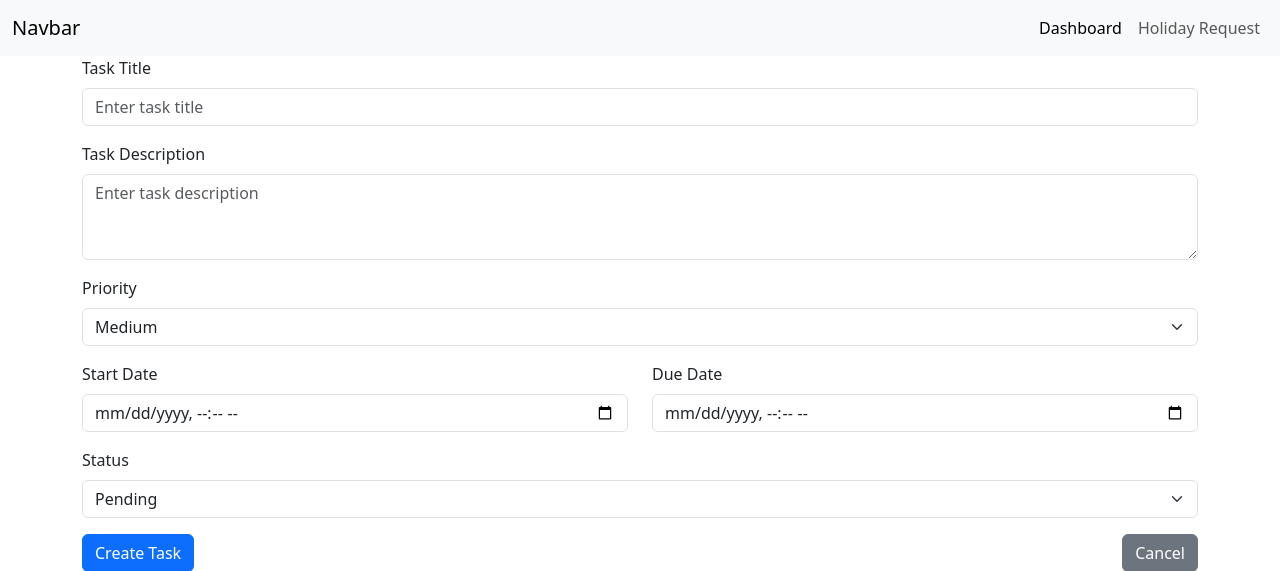
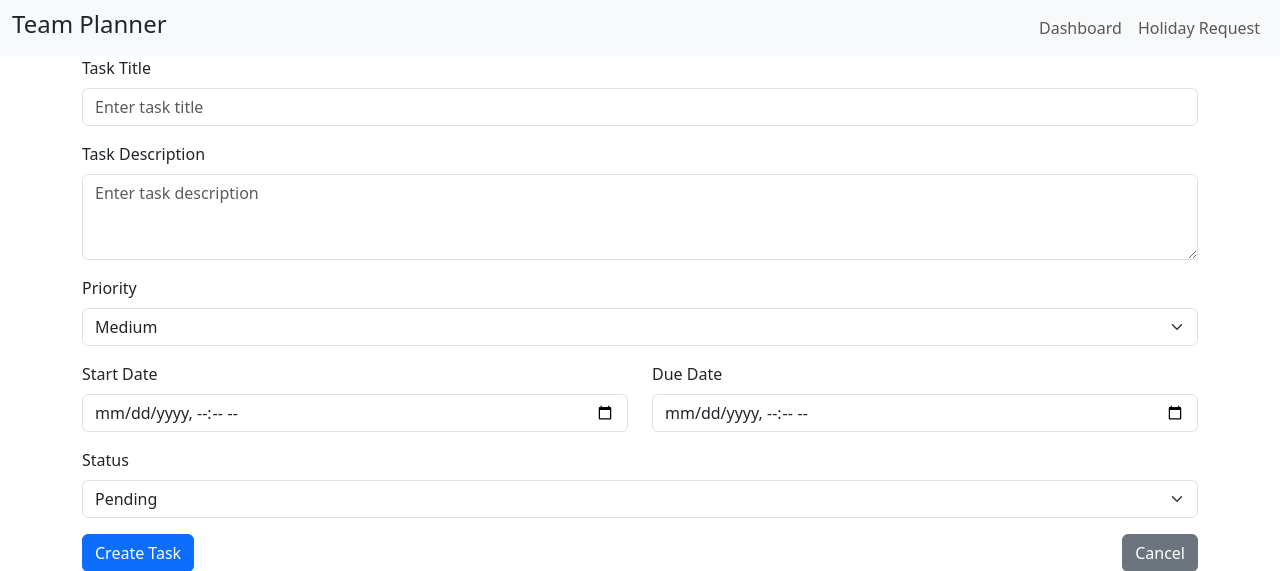
Before and after one commit to mnevison/mp-tres, a Flask app: page /views/create_task in a window 1280 px wide. Shown: the top 571 px of the page. Run offline with Flask 3, Linux system fonts and the light colour scheme; the visitor is signed in with stand-in values (Sample User, id 1); some libraries are stand-ins or nearby versions.

Commit message:
added data validation for holiday requests

```diff
--- a/nightsapp/templates/approve_holiday.html
+++ b/nightsapp/templates/approve_holiday.html
@@ -51,6 +51,9 @@
     </table>
   </div>
   <button type="submit" class="btn btn-primary mt-3">Submit Changes</button>
+  <a href="{{ url_for('views.dashboard') }}" class="btn btn-secondary float-end"
+    >Cancel</a
+  >
 </form>
 
 {% endblock %}
--- a/nightsapp/templates/base.html
+++ b/nightsapp/templates/base.html
@@ -29,7 +29,7 @@
   <body>
     <nav class="navbar navbar-expand-lg bg-body-tertiary">
       <div class="container-fluid">
-        <a class="navbar-brand" href="{{ url_for('auth.login') }}">Navbar</a>
+        <h4>Team Planner</h4>
         <button
           class="navbar-toggler"
           type="button"
@@ -55,21 +55,25 @@
 
             <li class="nav-item">
               <a
-                class="nav-link active"
+                class="nav-link {{ 'active' if request.endpoint == 'views.dashboard' else '' }}"
                 aria-current="page"
                 href="{{ url_for('views.dashboard')}}"
                 >Dashboard</a
               >
             </li>
             <li class="nav-item">
-              <a class="nav-link" href="{{ url_for('views.request_holiday')}}"
+              <a
+                class="nav-link {{ 'active' if request.endpoint == 'views.request_holiday' else '' }}"
+                href="{{ url_for('views.request_holiday')}}"
                 >Holiday Request</a
               >
             </li>
             {% endif %} {% if current_user.is_admin %}
 
             <li class="nav-item">
-              <a class="nav-link" href="{{ url_for('views.approve_holiday')}}"
+              <a
+                class="nav-link {{ 'active' if request.endpoint == 'views.approve_holiday' else '' }}"
+                href="{{ url_for('views.approve_holiday')}}"
                 >Approve Holidays</a
               >
             </li>
--- a/nightsapp/views.py
+++ b/nightsapp/views.py
@@ -128,8 +128,16 @@ def request_holiday():
         end_date_str = request.form.get("end_date")
 
         try:
+            if not start_date_str or not end_date_str:
+                flash("Start date and end date are required.", "danger")
+                return render_template("request_holiday.html")
+
             start_date = datetime.strptime(start_date_str, "%Y-%m-%dT%H:%M")
             end_date = datetime.strptime(end_date_str, "%Y-%m-%dT%H:%M")
+
+            if start_date >= end_date:
+                flash("Start date must be before end date.", "danger")
+                return render_template("request_holiday.html")
 
             new_holiday = Holiday(
                 start_date=start_date,
```
